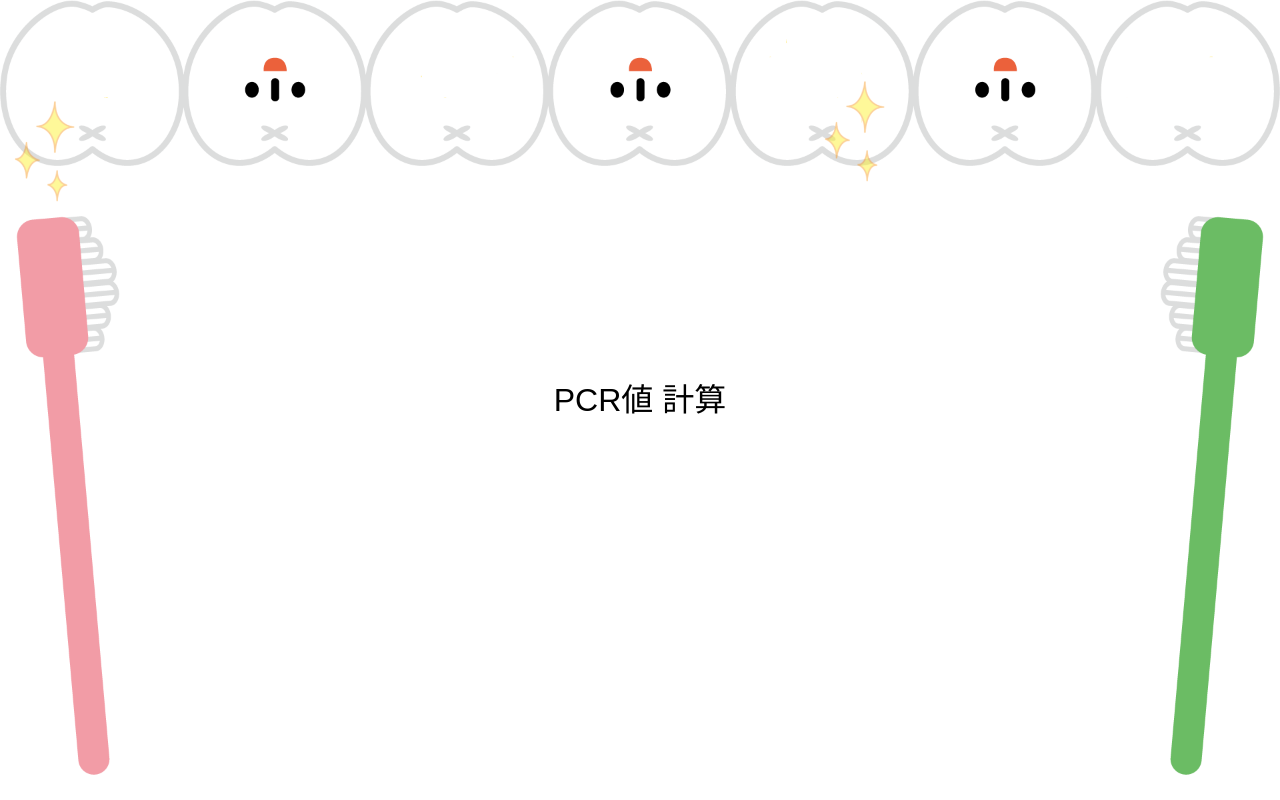
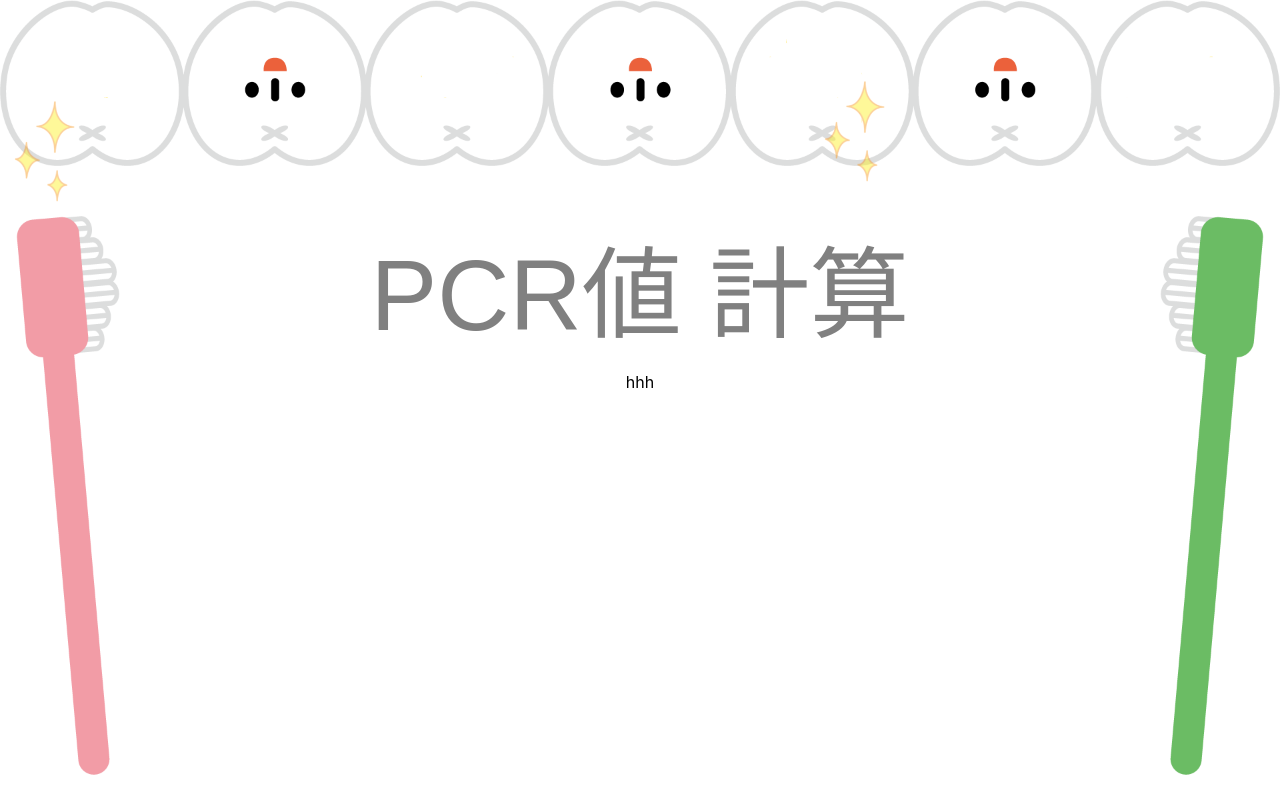
Before and after one commit to Tarara33/pcr_app, a React (Create React App) app: page / in a window 1280 px wide. Shown: the top 800 px of the page. Built offline with nearby package versions, Linux system fonts and the light colour scheme.

Commit message:
🚧 :要素をカラム化した

```diff
--- a/src/App.css
+++ b/src/App.css
@@ -3,12 +3,15 @@
   /* 画像の高さ、横幅をウィンドウに合わせる */
   width: 100vw;
   height: 100vh;
+
   /* 画像をいい感じにフィットさせる */
   background-size: cover;
   display: flex;
+  flex-direction: column; /* カラム化して要素を横いっぱい使う */
+
   /* 文字の位置 */
-  justify-content: center; /* 水平方向の中央揃え */
-  align-items: center; /* 垂直方向の中央揃え */
+  align-items: center; /* 水平方向の中央揃え */
+
   /* 子要素の位置指定の基準に */
   position: relative;
 }
@@ -67,8 +70,10 @@
 }
 
 .title {
-  font-family: "DotGothic16", sans-serif;
+  font-family: "Mochiy Pop P One", sans-serif;
   font-weight: 400;
   font-style: normal;
-  font-size: xx-large;
+  font-size: 100px;
+  color: grey;
+  margin-top: 220px;
 }
--- a/src/App.js
+++ b/src/App.jsx
@@ -1,4 +1,5 @@
 import './App.css';
+import { Form } from './components/Form';
 
 function App() {
   return (
@@ -9,6 +10,7 @@ function App() {
       <div className='shine shine4'></div>
       <div className='shine shine5'></div>
       <h1 className='title'>PCR値 計算</h1>
+      <Form/>
     </div>
   );
 }
--- /dev/null
+++ b/src/components/Form.jsx
@@ -0,0 +1,9 @@
+import './From.css'
+
+export const Form = () => {
+  return (
+    <div className="form-container">
+      <h1>hhh</h1>
+    </div>
+  );
+}
--- a/src/index.css
+++ b/src/index.css
@@ -1,7 +1,7 @@
 @tailwind base;
 @tailwind components;
 @tailwind utilities;
-@import url('https://fonts.googleapis.com/css2?family=DotGothic16&display=swap');
+@import url('https://fonts.googleapis.com/css2?family=Darumadrop+One&family=Mochiy+Pop+P+One&display=swap');
 
 body {
   margin: 0;
```
Also changed, not shown: src/components/From.css (added).
